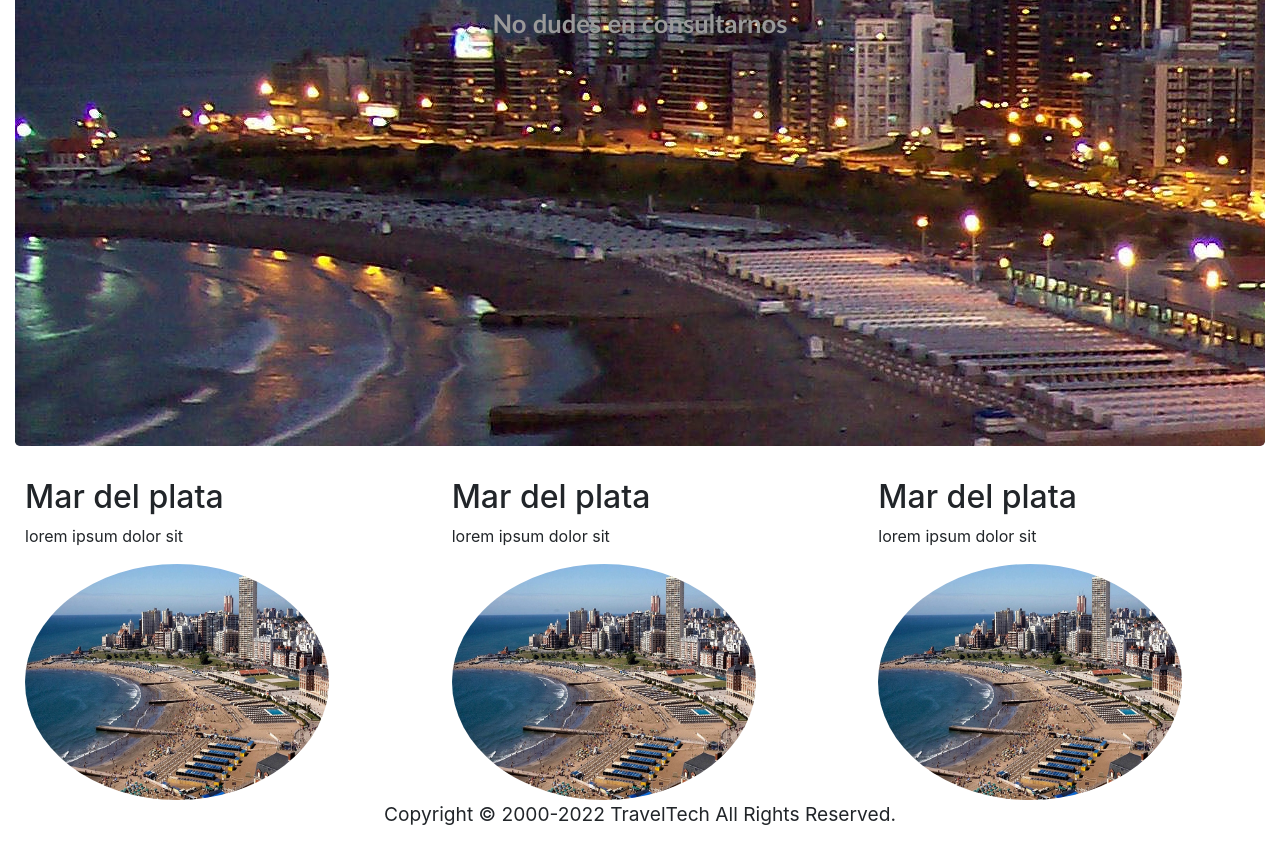
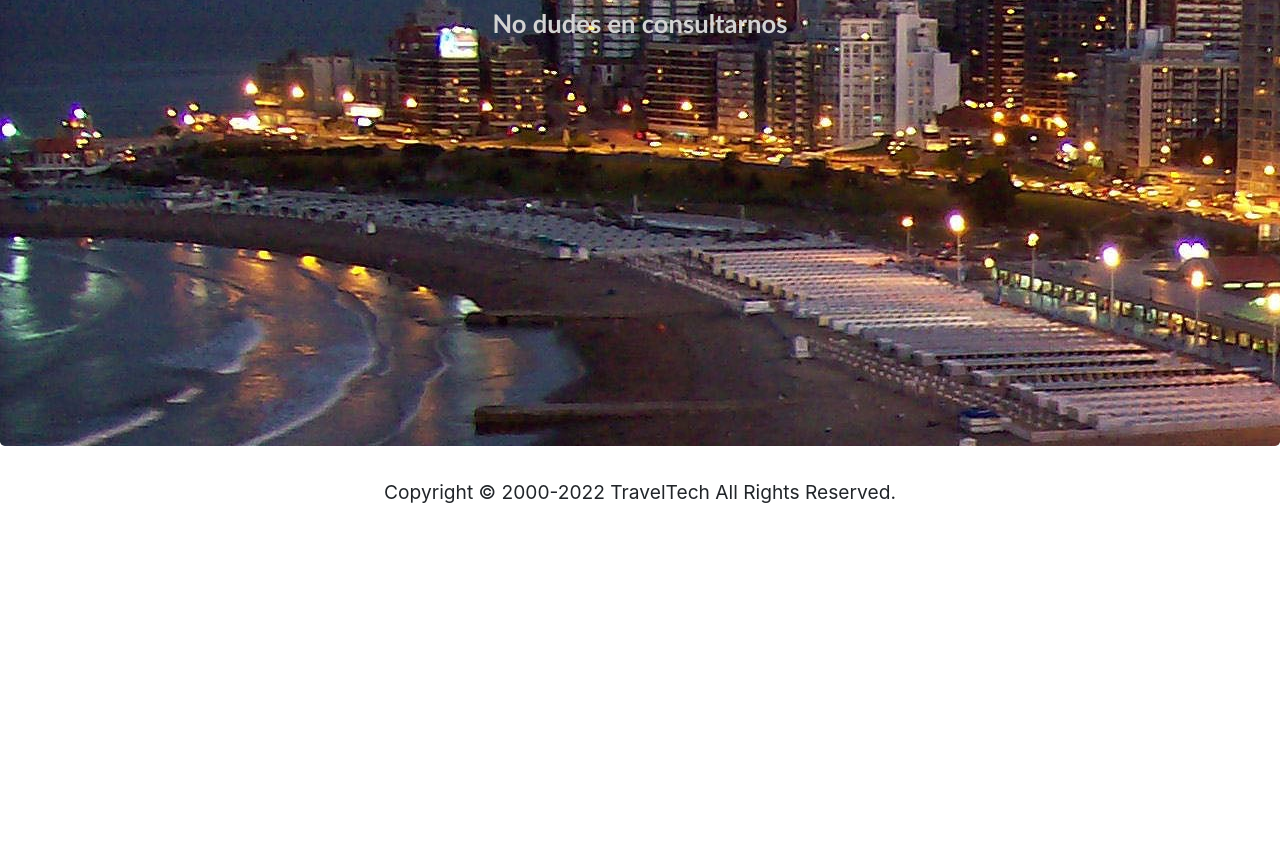
Before and after one commit to Jmraggi/coderhouse, a plain HTML site: page index.html in a window 1280 px wide. Shown: the part 410-1255 px from the top of the page. After the commit the page ends 933 px from the top, so only its background shows below. Drawn offline with nearby package versions, Linux system fonts and the light colour scheme.

Commit message:
fixedmejoras

```diff
--- a/index.html
+++ b/index.html
@@ -16,7 +16,7 @@
 
 </head>
 <body>
-    <div class="container-fluid">
+
         <header>
             <nav class="navbar navbar-expand-md bg-dark navbar-dark">
                 <a class="navbar-brand" href="#">TravelTech</a>
@@ -53,35 +53,9 @@
         <br>
         <h3>No dudes en consultarnos</h3>
       </div>
-
-    <div class="row">
-        <div class="col-4">
-            <div id="img">
-                <h2>Mar del plata</h2>
-                <p>lorem ipsum dolor sit</p>
-                <img src="imagenes/promo1.jpg" class="rounded-circle" alt="Chania" width="304" height="236">
-            </div>
-        </div>
-        <div class="col-4">
-            <div id="img">
-                <h2>Mar del plata</h2>
-                <p>lorem ipsum dolor sit</p>
-                <img src="imagenes/promo1.jpg" class="rounded-circle" alt="Chania" width="304" height="236">
-            </div>
-        </div>
-        <div class="col-4">
-            <div id="img">
-                <h2>Mar del plata</h2>
-                <p>lorem ipsum dolor sit</p>
-                <img src="imagenes/promo1.jpg" class="rounded-circle" alt="Chania" width="304" height="236">
-            </div>
-        </div>
-      </div>
-    </div>
-
         <footer>
             <p class="piedepagina">Copyright © 2000-2022 TravelTech All Rights Reserved.</p>
         </footer>
-    </div>
+
 </body>
 </html>
--- a/style.css
+++ b/style.css
@@ -26,7 +26,7 @@
     margin: 0px;
     font-family: 'Gill Sans', 'Gill Sans MT', Calibri, 'Trebuchet MS', sans-serif;
     font-weight:bold;
-    color: rgb(177, 177, 177);
+    color: rgb(211, 211, 211);
     animation: jackInTheBox;
     animation-duration: 2s;
 }
@@ -35,19 +35,9 @@
     font-size: 2vw;
     font-family: 'Gill Sans', 'Gill Sans MT', Calibri, 'Trebuchet MS', sans-serif;
     font-weight:bold;
-    color: rgb(153, 153, 153);
+    color: rgb(211, 211, 211);
     animation: jackInTheBox;
     animation-duration: 2s;
-}
-
-.navbar-brand{
-    animation: heartBeat;
-    animation-duration: 3s
-}
-
-.nav-item{
-    animation: heartBeat;
-    animation-duration: 3s
 }
 
 #img{
```
Also changed, not shown: paginas/contacto.html (+0 -2 lines), paginas/imagenes.html (+0 -2 lines), paginas/nosotros.html (+0 -3 lines), paginas/servicios.html (+0 -2 lines).
